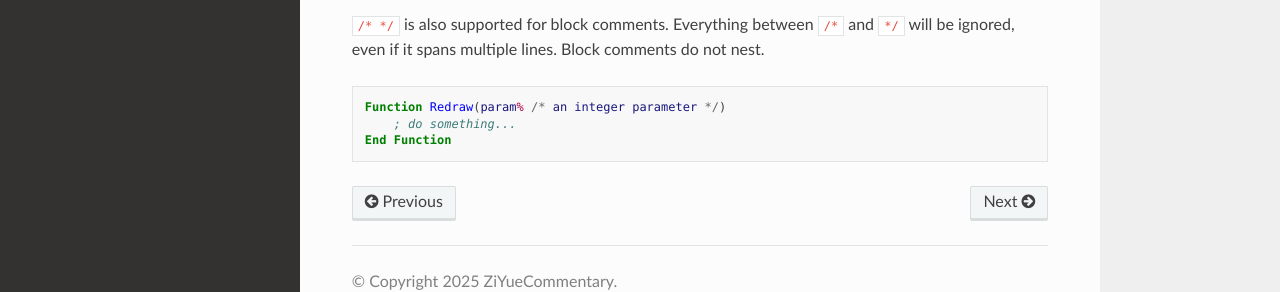
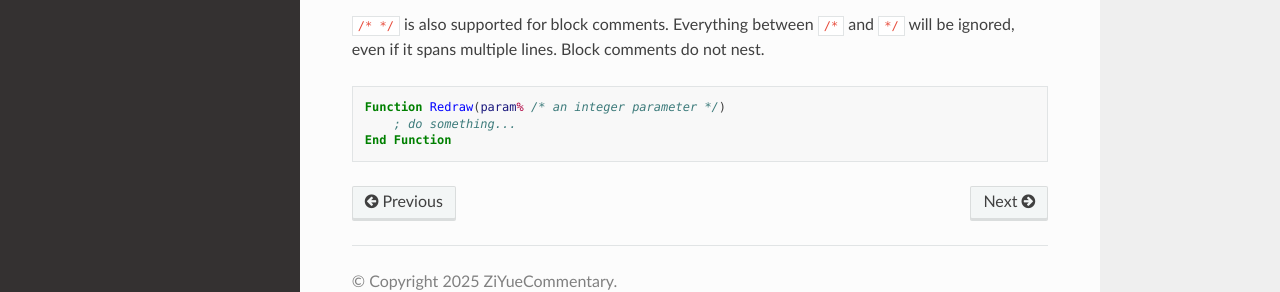
Before and after one commit to ZiYueCommentary/ziyue4d-docs, a Sphinx documentation site: the page built from docs/comments.rst, in a window 1280 px wide. Shown: the part 220-512 px from the top of the page. Built offline with Sphinx 7.4.7 and the Read the Docs theme 3.1.0, drawn with Linux system fonts in a browser that asks for light colours.

Commit message:
No more blitzbasic

```diff
--- a/docs/comments.rst
+++ b/docs/comments.rst
@@ -5,7 +5,7 @@ You add comments to your programs using the ``;`` character. Everything followin
 
 ``/* */`` is also supported for block comments. Everything between ``/*`` and ``*/`` will be ignored, even if it spans multiple lines. Block comments do not nest.
 
-.. code-block:: blitzbasic
+.. code-block:: ziyue4d
 
     Function Redraw(param% /* an integer parameter */)
         ; do something...
--- a/docs/functions.rst
+++ b/docs/functions.rst
@@ -7,7 +7,7 @@ Functions
 
 A function is defined using the ``Function`` keyword:
 
-.. code-block:: blitzbasic
+.. code-block:: ziyue4d
 
     Function name%(arg1$, arg2# = 3.14)
         ; some statements...
--- a/docs/unsafe-operations.rst
+++ b/docs/unsafe-operations.rst
@@ -14,7 +14,7 @@ Using ``&`` unary operator on a function identifier to retrieve its pointer.
 
 The example below shows retrieve a function pointer.
 
-.. code-block:: blitzbasic
+.. code-block:: ziyue4d
     :emphasize-lines: 5
 
     Function foo%()
--- a/docs/ziyue4d_lexer.py
+++ b/docs/ziyue4d_lexer.py
@@ -9,7 +9,7 @@ class ZiYue4DLexer(RegexLexer):
     aliases = ['ziyue4d']
     filenames = ['*.sb']
 
-    bb_sktypes = r'@{1,2}|[#$%]'
+    bb_sktypes = r'@{1,2}|[#$%@]'
     bb_name = r'[a-z]\w*'
     bb_var = (rf'({bb_name})(?:([ \t]*)({bb_sktypes})|([ \t]*)([.])([ \t]*)(?:({bb_name})))?')
 
```
